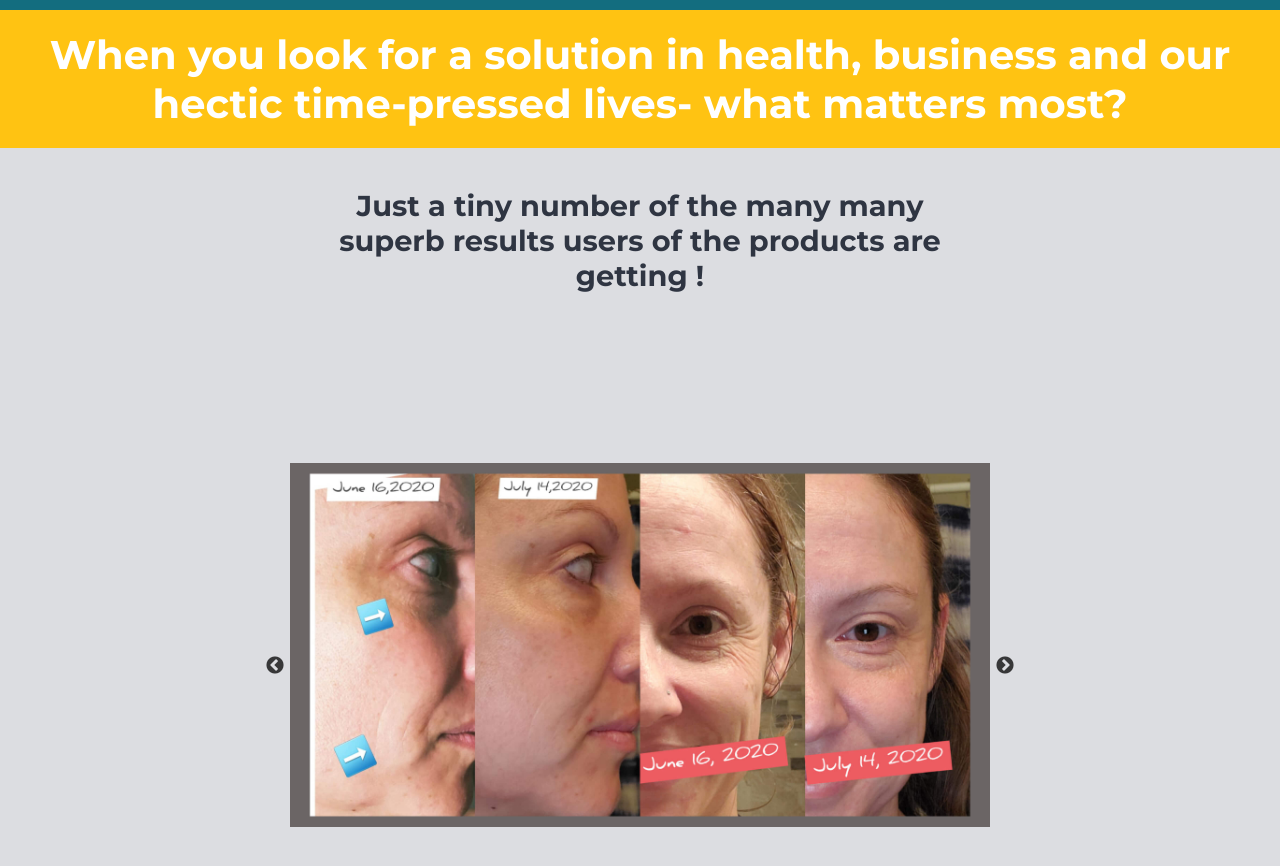
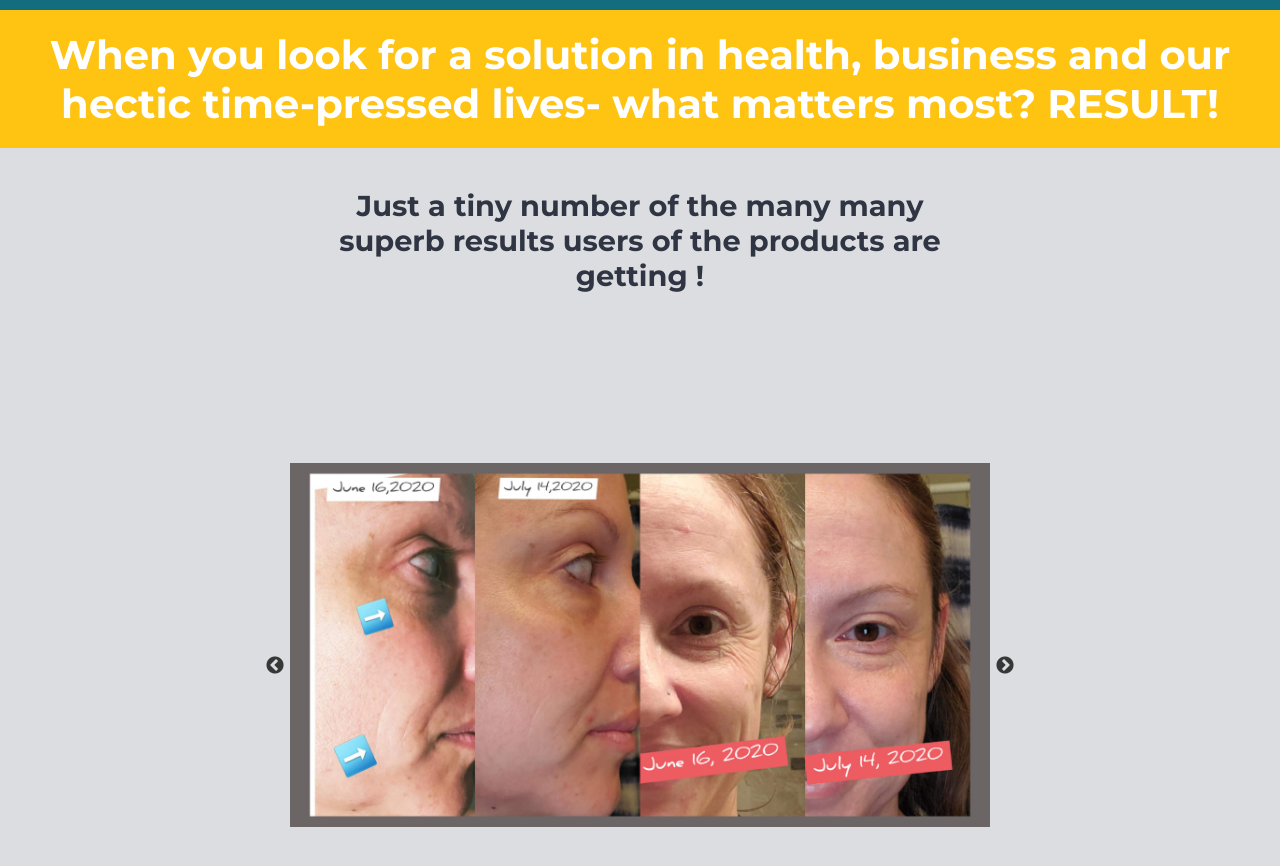
Before and after one commit to haditedi/healthresults, a Gatsby site: page / in a window 1280 px wide. Shown: the part 70-936 px from the top of the page. Built offline with nearby package versions, Linux system fonts and the light colour scheme; Gatsby itself is replaced by a stand-in of ours.

Commit message:
add "RESULT" at index

```diff
--- a/src/pages/index.js
+++ b/src/pages/index.js
@@ -126,7 +126,7 @@ const Index = () => {
             data-sal-duration="2000"
           >
             When you look for a solution in health, business and our hectic
-            time-pressed lives- what matters most?
+            time-pressed lives- what matters most? RESULT!
           </h1>
         </section>
       </div>
```
